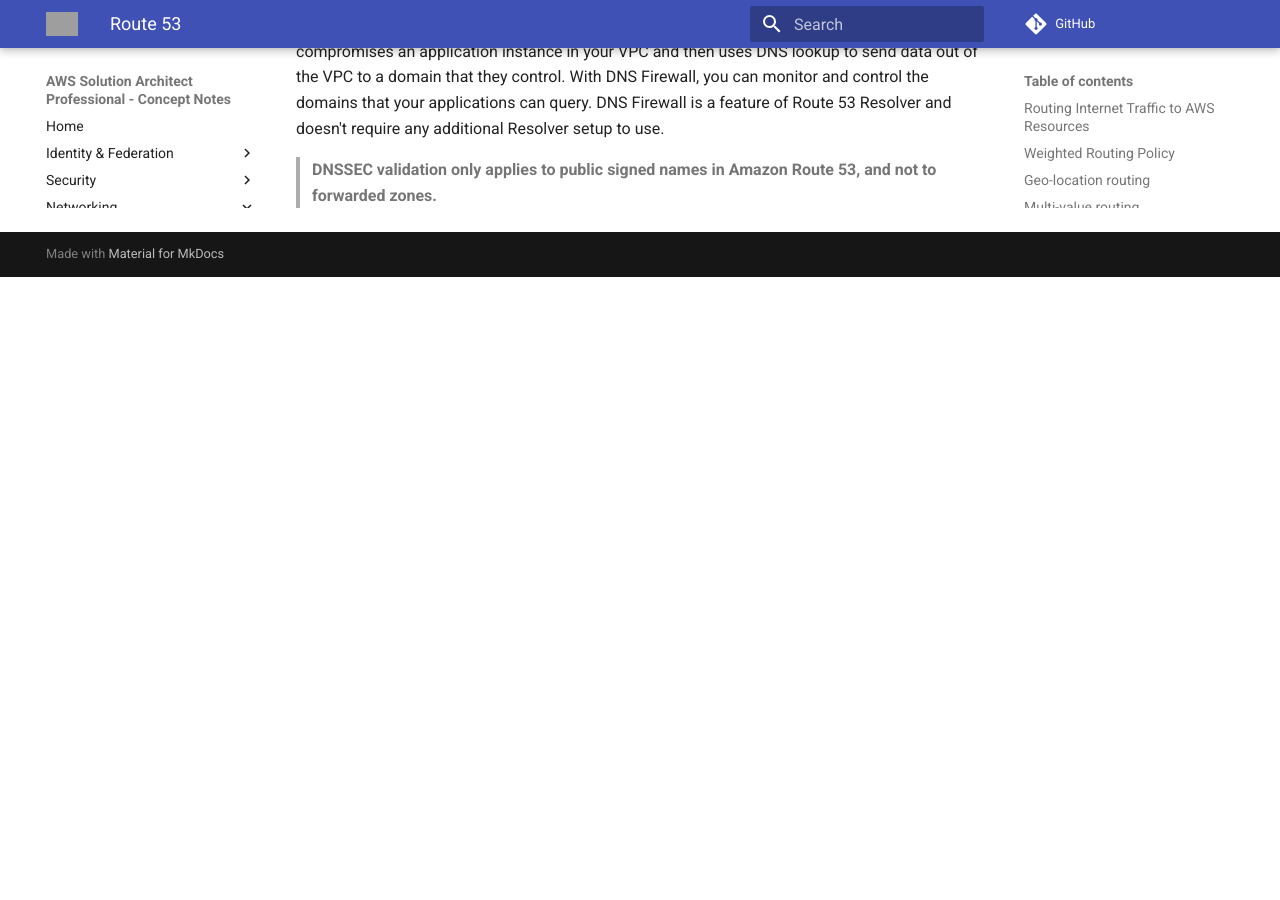
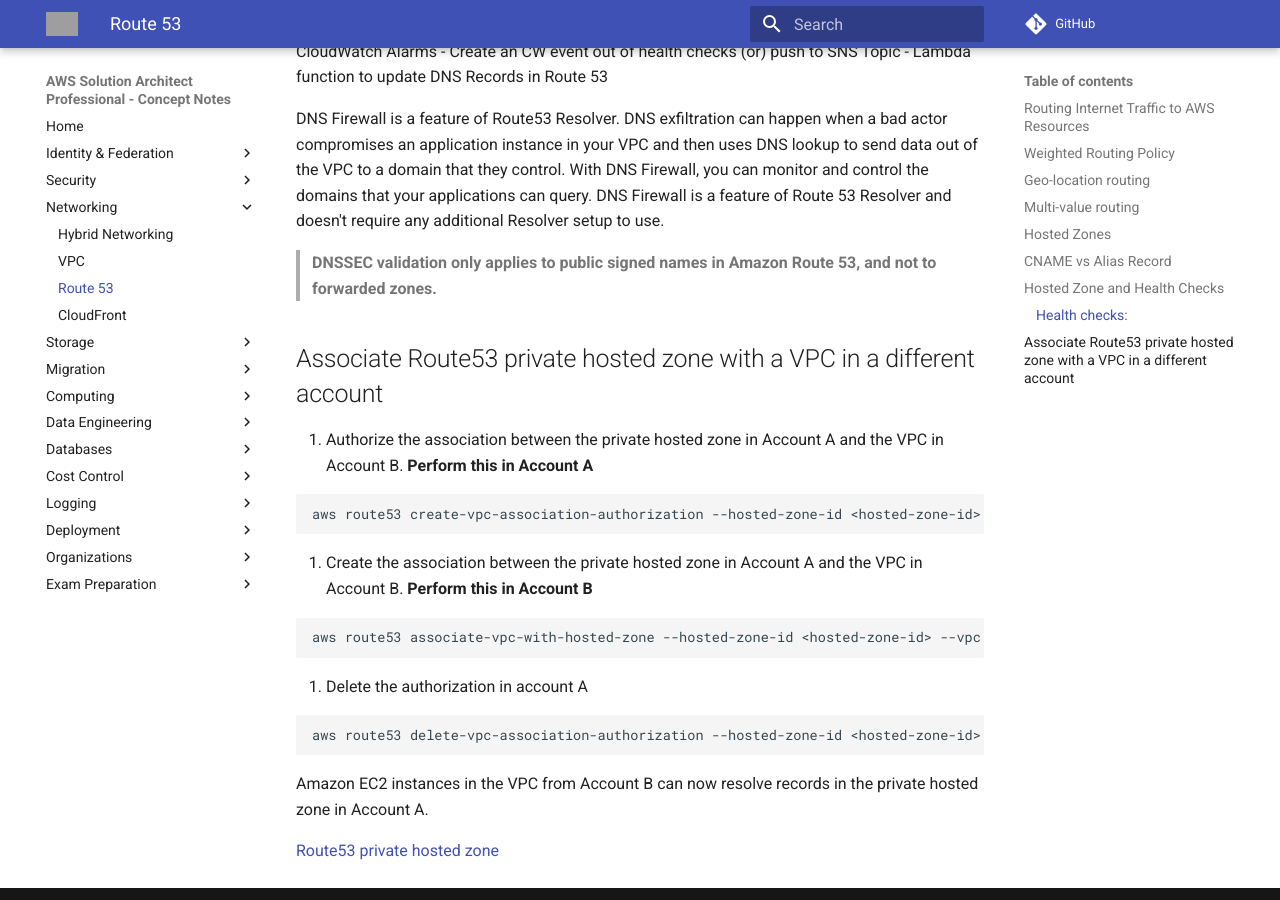
Before and after one commit to jeyabalajis/aws-certified-sa-pro-notes, an MkDocs documentation site: the page built from docs/network/route53.md, in a window 1280 px wide and 900 px high, scrolled down 2769 px. Built offline with MkDocs 1.6.1 and Material for MkDocs 9.7.7, drawn with Linux system fonts in a browser that asks for light colours; comment, search, counter and statistics services are not loaded; before the commit the page ends 3046 px from its top, so only the background shows below that; some of the changed text lies outside the part shown; grey boxes are pictures that could not be loaded.

````diff
--- a/docs/network/route53.md
+++ b/docs/network/route53.md
@@ -6,7 +6,9 @@
 > CNAME: Points a hostname to any other hostname. Only for non-root domain.
 > You cannot set an ALIAS record for an EC2 DNS name
 
-
+> For EC2 instances, always use a Type A Record without an Alias.
+>For ELB, Cloudfront and S3, always use a Type A Record with an Alias
+>For RDS, always use the CNAME Record with no Alias.
 
 ## Routing Internet Traffic to AWS Resources
 - Route traffic to an Amazon Virtual Private Cloud interface endpoint by using your domain name
@@ -74,3 +76,28 @@ With DNS Firewall, you can monitor and control the domains that your application
 DNS Firewall is a feature of Route 53 Resolver and doesn't require any additional Resolver setup to use.
 
 > **DNSSEC validation only applies to public signed names in Amazon Route 53, and not to forwarded zones.**
+
+## Associate Route53 private hosted zone with a VPC in a different account
+
+1. Authorize the association between the private hosted zone in Account A and the VPC in Account B. **Perform this in Account A**
+
+```commandline
+aws route53 create-vpc-association-authorization --hosted-zone-id <hosted-zone-id> --vpc VPCRegion=<region>,VPCId=<vpc-id> --region us-east-1
+```
+
+2. Create the association between the private hosted zone in Account A and the VPC in Account B. **Perform this in Account B**
+
+```commandline
+aws route53 associate-vpc-with-hosted-zone --hosted-zone-id <hosted-zone-id> --vpc VPCRegion=<region>,VPCId=<vpc-id> --region us-east-1
+```
+
+3. Delete the authorization in account A
+
+```commandline
+aws route53 delete-vpc-association-authorization --hosted-zone-id <hosted-zone-id>  --vpc VPCRegion=<region>,VPCId=<vpc-id> --region us-east-1
+```
+
+Amazon EC2 instances in the VPC from Account B can now resolve records in the private hosted zone in Account A.
+
+
+[Route53 private hosted zone](https://aws.amazon.com/premiumsupport/knowledge-center/route53-private-hosted-zone/)
````
Also changed, not shown: docs/deployment/code_deploy.md (+20 -0 lines), docs/deployment/systems_manager.md (+18 -0 lines), docs/identity/identity_federation.md (+2 -0 lines), docs/migration/migration.md (+15 -0 lines), docs/misc/misc_services.md (added, +20 -0 lines), docs/network/cloudfront.md (+3 -0 lines).
